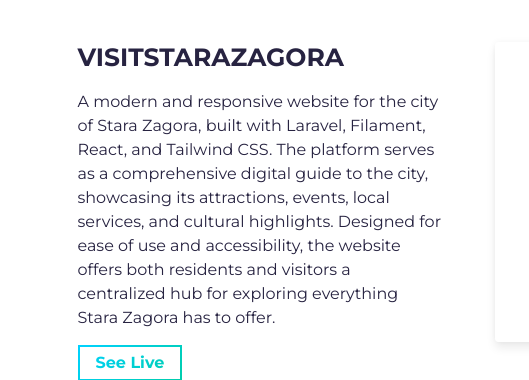
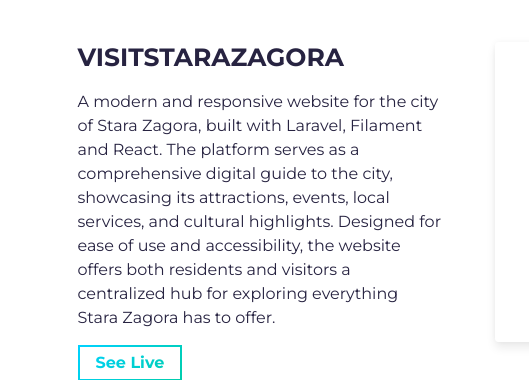
Before and after one commit to Antenev/ATenevPortfolio, a website built with Parcel: page src/index.html in a window 1280 px wide. Shown: the part 1656-2036 px from the top of the page, 0-529 px from the left. Built offline with nearby package versions, Linux system fonts and the light colour scheme.

Commit message:
Update index.html

```diff
--- a/src/index.html
+++ b/src/index.html
@@ -105,7 +105,7 @@
                 <div>
                   <p class="mb-4">
                     <!--A website for the city of Stara Zagora built with Laravel, Filament, React-->
-                    A modern and responsive website for the city of Stara Zagora, built with Laravel, Filament, React, and Tailwind CSS.
+                    A modern and responsive website for the city of Stara Zagora, built with Laravel, Filament and React.
                     The platform serves as a comprehensive digital guide to the city, showcasing its attractions, events, local services,
                      and cultural highlights. Designed for ease of use and accessibility, the website offers both residents and visitors
                      a centralized hub for exploring everything Stara Zagora has to offer.
```
